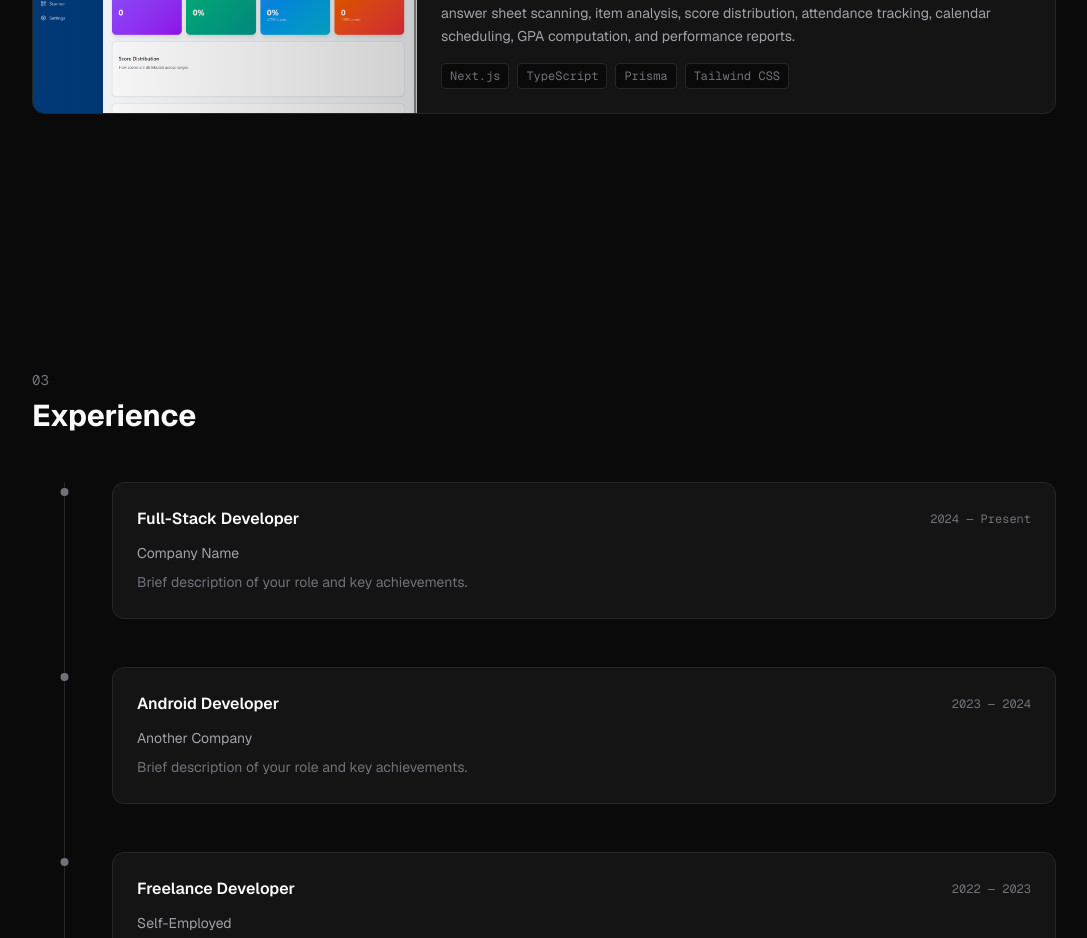
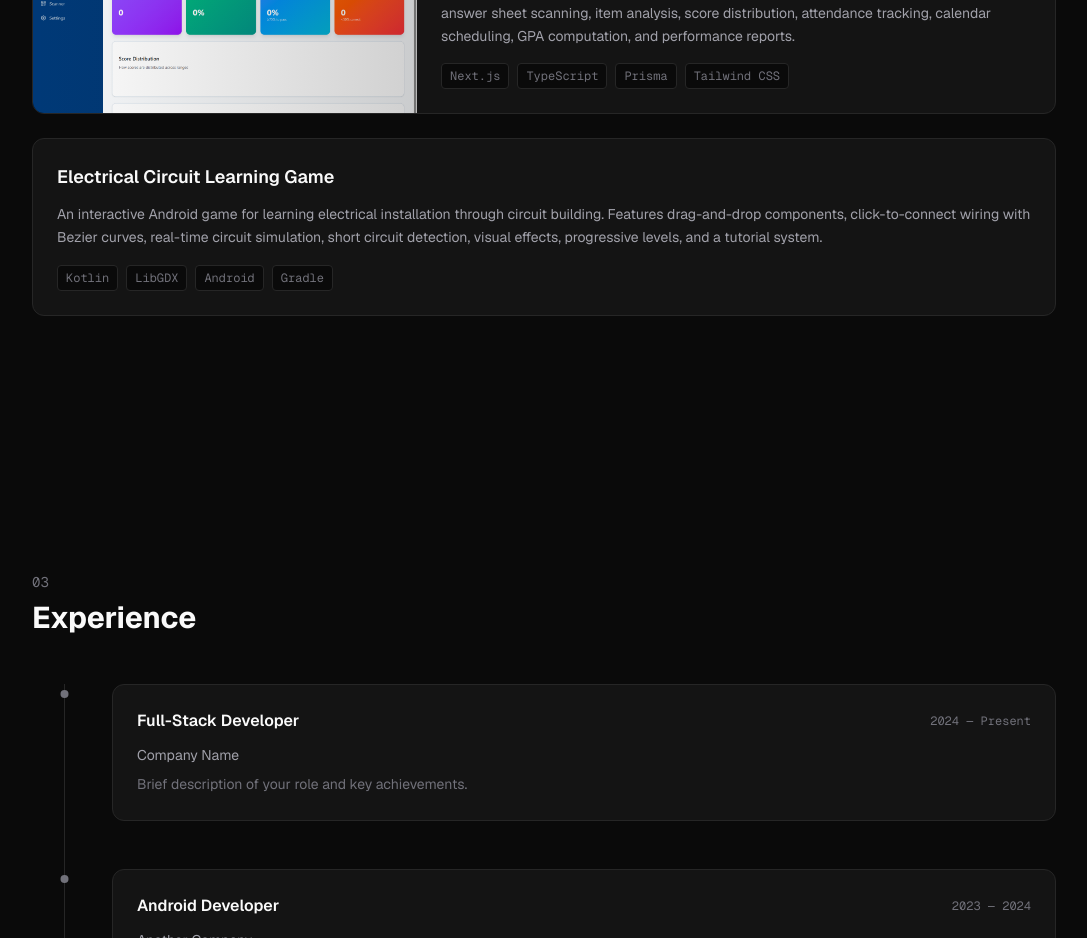
Before and after one commit to Adlai-byte/vinz-portfolio, a Next.js app: page / in a window 1280 px wide. Shown: the part 1940-2878 px from the top of the page, without its empty margins (96-1183 px from the left). Built offline with nearby package versions, Linux system fonts and the light colour scheme.

Commit message:
feat: add Electrical Circuit Learning Game project
- Android/LibGDX circuit building game with drag-and-drop, wiring, and simulation

Co-Authored-By: Claude Opus 4.6 <noreply@anthropic.com>

```diff
--- a/src/data/projects.ts
+++ b/src/data/projects.ts
@@ -154,4 +154,10 @@ export const staticProjects: Project[] = [
     tags: ["Next.js", "TypeScript", "Prisma", "Tailwind CSS"],
     image: "/projects/checkit.png",
   },
+  {
+    title: "Electrical Circuit Learning Game",
+    description:
+      "An interactive Android game for learning electrical installation through circuit building. Features drag-and-drop components, click-to-connect wiring with Bezier curves, real-time circuit simulation, short circuit detection, visual effects, progressive levels, and a tutorial system.",
+    tags: ["Kotlin", "LibGDX", "Android", "Gradle"],
+  },
 ];
```
